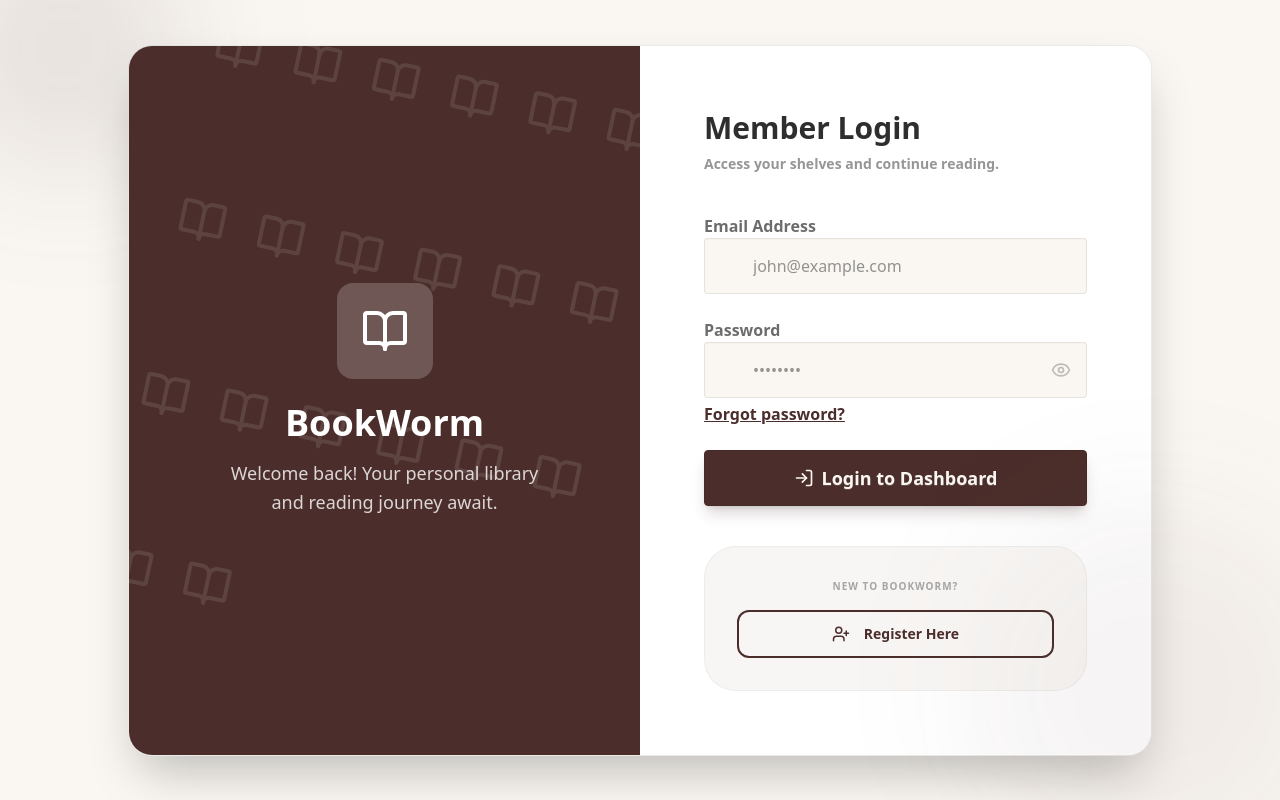
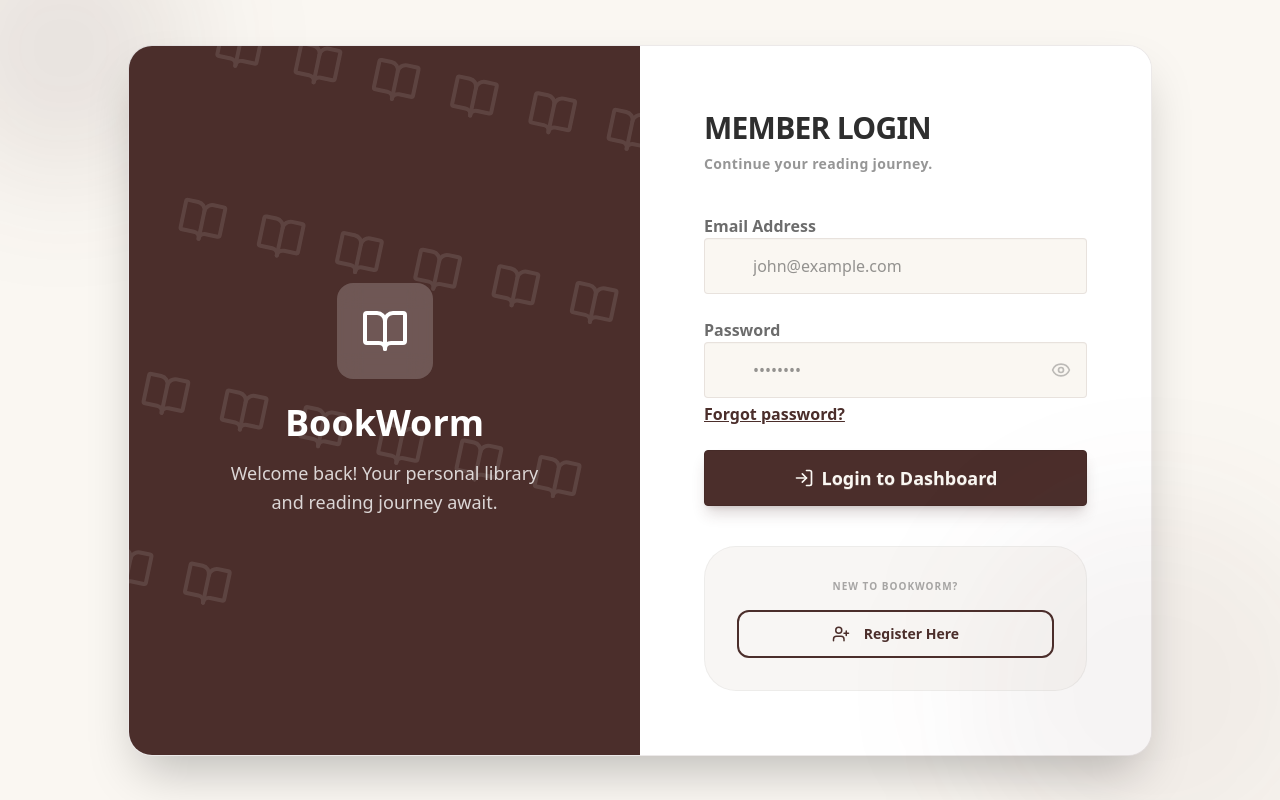
Before and after one commit to Pullock4981/bookWorm_frontEnd, a Next.js app: page /login in a window 1280 px wide. Built offline with nearby package versions, Linux system fonts and the light colour scheme; no server answers.

Commit message:
Optimize auth pages for mobile with minimal and professional design

```diff
--- a/src/app/login/page.js
+++ b/src/app/login/page.js
@@ -45,8 +45,8 @@ const LoginPage = () => {
                 animate={{ opacity: 1, y: 0 }}
                 className="w-full max-w-5xl bg-base-200 rounded-3xl shadow-2xl overflow-hidden flex flex-col md:flex-row border border-primary/10"
             >
-                {/* Left Side: Illustration & Branding */}
-                <div className="md:w-1/2 bg-primary p-12 text-white flex flex-col justify-center items-center relative overflow-hidden">
+                {/* Left Side: Illustration & Branding - Hidden on small devices for minimalism */}
+                <div className="hidden md:flex md:w-1/2 bg-primary p-12 text-white flex flex-col justify-center items-center relative overflow-hidden">
                     <div className="absolute inset-0 opacity-10 flex flex-wrap gap-8 p-4 rotate-12 pointer-events-none">
                         {[...Array(20)].map((_, i) => <BookOpen key={i} size={48} />)}
                     </div>
@@ -67,10 +67,15 @@ const LoginPage = () => {
                 </div>
 
                 {/* Right Side: Form */}
-                <div className="md:w-1/2 p-8 md:p-12 lg:p-16 bg-base-200">
-                    <div className="mb-6 md:mb-10">
-                        <h2 className="text-3xl font-black text-base-content mb-2">Member Login</h2>
-                        <p className="text-base-content/50 font-bold text-sm">Access your shelves and continue reading.</p>
+                <div className="w-full md:w-1/2 p-8 md:p-12 lg:p-16 bg-base-200">
+                    <div className="md:hidden flex justify-center mb-8">
+                        <div className="w-12 h-12 bg-primary rounded-xl flex items-center justify-center shadow-lg">
+                            <BookOpen size={24} className="text-primary-content" />
+                        </div>
+                    </div>
+                    <div className="mb-6 md:mb-10 text-center md:text-left">
+                        <h2 className="text-2xl md:text-3xl font-black text-base-content mb-2 tracking-tight uppercase">Member Login</h2>
+                        <p className="text-base-content/50 font-bold text-sm tracking-wide">Continue your reading journey.</p>
                     </div>
 
                     <form onSubmit={handleSubmit} className="space-y-4 md:space-y-6">
--- a/src/app/register/page.js
+++ b/src/app/register/page.js
@@ -57,8 +57,8 @@ const RegisterPage = () => {
                 animate={{ opacity: 1, scale: 1 }}
                 className="w-full max-w-5xl bg-base-200 rounded-3xl shadow-2xl overflow-hidden flex flex-col md:flex-row-reverse border border-primary/10"
             >
-                {/* Side Illustration */}
-                <div className="md:w-1/2 bg-neutral p-12 text-white flex flex-col justify-center items-center relative overflow-hidden">
+                {/* Side Illustration - Hidden on mobile for minimalism */}
+                <div className="hidden md:flex md:w-1/2 bg-neutral p-12 text-white flex flex-col justify-center items-center relative overflow-hidden">
                     <div className="absolute inset-0 opacity-5 flex flex-wrap gap-8 p-4 rotate-[-12deg] pointer-events-none">
                         {[...Array(20)].map((_, i) => <BookOpen key={i} size={48} />)}
                     </div>
@@ -80,13 +80,18 @@ const RegisterPage = () => {
                 </div>
 
                 {/* Form Side */}
-                <div className="md:w-1/2 p-6 md:p-10 lg:p-14 bg-base-200">
-                    <div className="mb-8">
-                        <Link href="/login" className="btn btn-ghost btn-sm text-primary mb-4 p-0 hover:bg-transparent">
+                <div className="w-full md:w-1/2 p-6 md:p-10 lg:p-14 bg-base-200">
+                    <div className="md:hidden flex justify-center mb-6">
+                        <div className="w-12 h-12 bg-primary rounded-xl flex items-center justify-center shadow-lg">
+                            <UserPlus size={24} className="text-primary-content" />
+                        </div>
+                    </div>
+                    <div className="mb-6 md:mb-8 text-center md:text-left">
+                        <Link href="/login" className="hidden md:inline-flex btn btn-ghost btn-sm text-primary mb-4 p-0 hover:bg-transparent">
                             ← Back to Login
                         </Link>
-                        <h2 className="text-3xl font-black text-base-content mb-2">Create Account</h2>
-                        <p className="text-base-content/60 font-medium italic">Join the BookWorm community today.</p>
+                        <h2 className="text-2xl md:text-3xl font-black text-base-content mb-1 tracking-tight uppercase">Create Account</h2>
+                        <p className="text-base-content/60 font-medium italic text-sm">Join the BookWorm community.</p>
                     </div>
 
                     <form onSubmit={handleSubmit} className="space-y-2 md:space-y-4">
```
